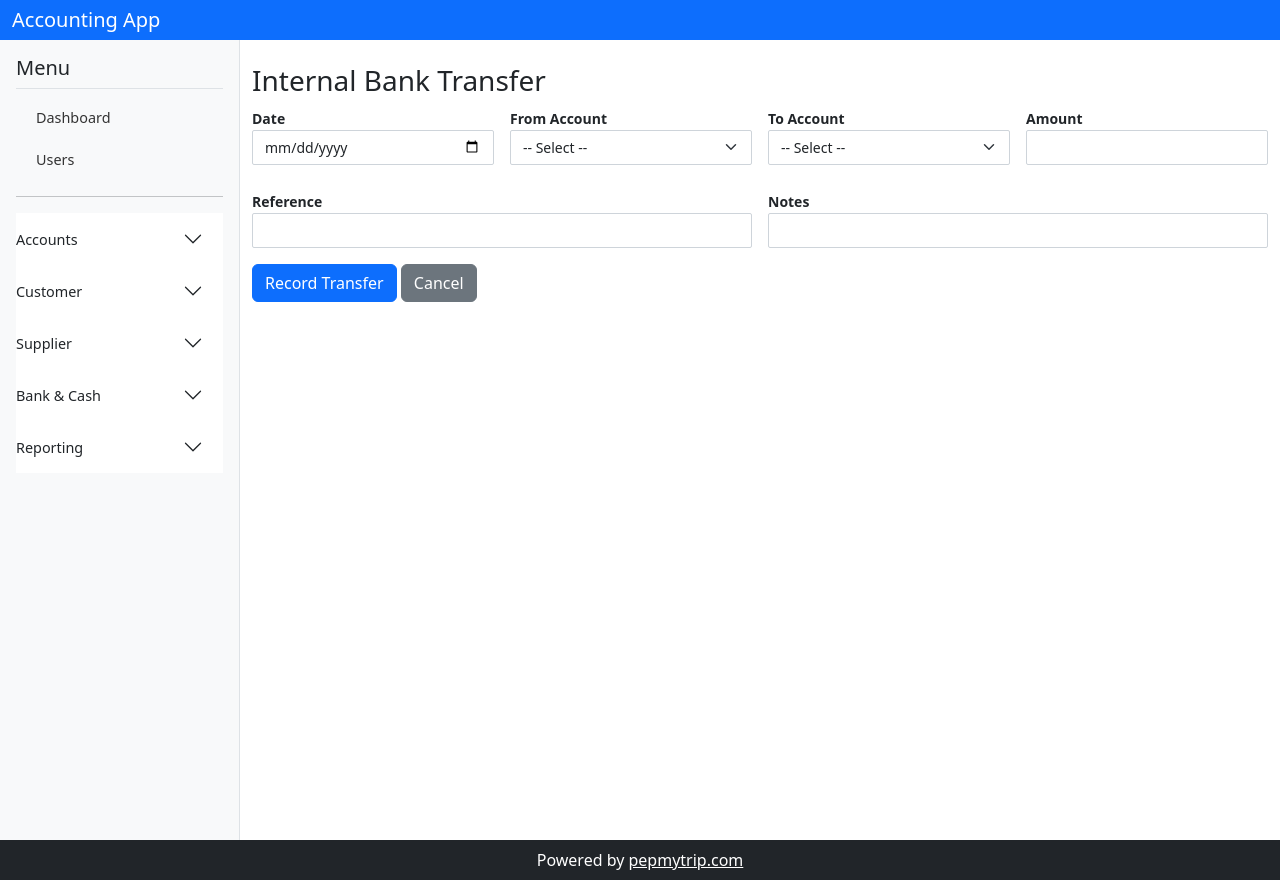
After one commit to farhathwin/tbo, a Flask app: template app/templates/accounting/bank_transfer.html in a window 1280 px wide. The commit adds this page. Run offline with Flask 3, Linux system fonts and the light colour scheme; the template is opened without the code that fills it, so the values that code supplies are empty; some libraries are stand-ins or nearby versions.

Commit message:
Add internal bank transfer feature

```diff
--- /dev/null
+++ b/app/templates/accounting/bank_transfer.html
@@ -0,0 +1,49 @@
+{% extends 'base.html' %}
+{% block title %}Bank Transfer{% endblock %}
+{% block content %}
+<h3>Internal Bank Transfer</h3>
+<form method="POST">
+  <div class="row g-3">
+    <div class="col-md-3">
+      <label>Date</label>
+      <input type="date" name="transfer_date" class="form-control" value="{{ current_date }}" required>
+    </div>
+    <div class="col-md-3">
+      <label>From Account</label>
+      <select name="from_account" class="form-select" required>
+        <option value="">-- Select --</option>
+        {% for cb in cash_banks %}
+        <option value="{{ cb.id }}">{{ cb.account_name or cb.bank_name or cb.wallet_name }} ({{ cb.type }})</option>
+        {% endfor %}
+      </select>
+    </div>
+    <div class="col-md-3">
+      <label>To Account</label>
+      <select name="to_account" class="form-select" required>
+        <option value="">-- Select --</option>
+        {% for cb in cash_banks %}
+        <option value="{{ cb.id }}">{{ cb.account_name or cb.bank_name or cb.wallet_name }} ({{ cb.type }})</option>
+        {% endfor %}
+      </select>
+    </div>
+    <div class="col-md-3">
+      <label>Amount</label>
+      <input type="number" step="0.01" name="amount" class="form-control" required>
+    </div>
+  </div>
+  <div class="row g-3 mt-2">
+    <div class="col-md-6">
+      <label>Reference</label>
+      <input type="text" name="reference" class="form-control">
+    </div>
+    <div class="col-md-6">
+      <label>Notes</label>
+      <input type="text" name="narration" class="form-control">
+    </div>
+  </div>
+  <div class="mt-3">
+    <button type="submit" class="btn btn-primary">Record Transfer</button>
+    <a href="{{ url_for('accounting_routes.bank_transfer_list') }}" class="btn btn-secondary">Cancel</a>
+  </div>
+</form>
+{% endblock %}
--- a/app/templates/base.html
+++ b/app/templates/base.html
@@ -186,6 +186,8 @@
               <div class="accordion-body p-0">
                 <ul class="list-unstyled ms-3 my-2">
                   <li><a href="{{ url_for('accounting_routes.cash_bank_list') }}" class="d-block py-1">Bank and Cash</a></li>
+                  <li><a href="{{ url_for('accounting_routes.bank_transfer') }}" class="d-block py-1">Bank Transfer</a></li>
+                  <li><a href="{{ url_for('accounting_routes.bank_transfer_list') }}" class="d-block py-1">Transfer List</a></li>
                 </ul>
               </div>
             </div>
```
Also changed, not shown: app/models/models.py (+18 -0 lines), app/routes/accounting_routes.py (+105 -3 lines), app/templates/accounting/bank_transfer_list.html (added, +30 -0 lines).
